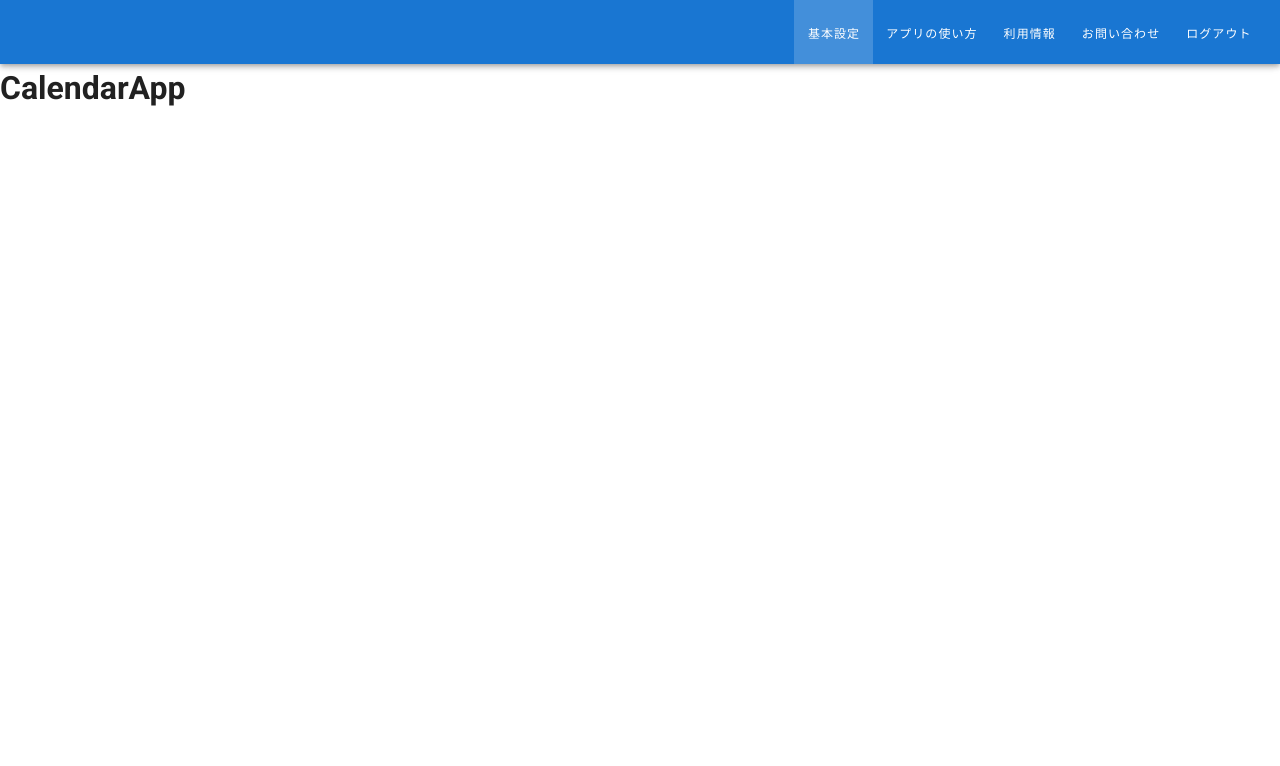
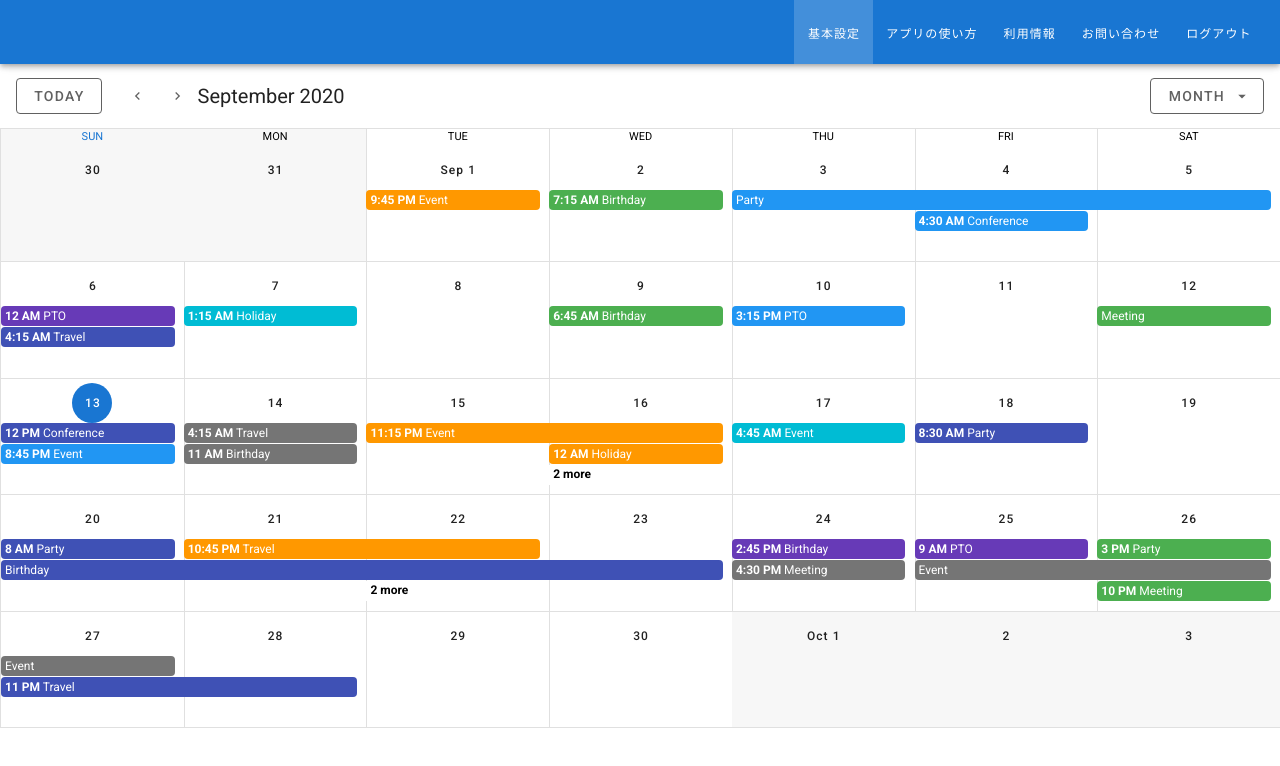
Before and after one commit to Ryota-Nakazono/CalendarApp, a Vue app: page / in a window 1280 px wide. Shown: the top 766 px of the page. Built offline with nearby package versions, Linux system fonts and the light colour scheme.

Commit message:
Create Calendar.vue

```diff
--- a/src/App.vue
+++ b/src/App.vue
@@ -30,21 +30,14 @@
     </v-navigation-drawer>
 
     <v-main>
-      <h1>CalendarApp</h1>
+      <router-view></router-view>
     </v-main>
   </v-app>
 </template>
 
 <script>
-// import HelloWorld from "./components/HelloWorld";
-
 export default {
   name: "App",
-
-  // components: {
-  //   HelloWorld
-  // },
-
   data: () => {
     return {
       drawer: false,
--- a/src/components/HelloWorld.vue
+++ /dev/null
@@ -1,141 +0,0 @@
-<template>
-  <v-container>
-    <v-row class="text-center">
-      <v-col cols="12">
-        <v-img
-          :src="require('../assets/logo.svg')"
-          class="my-3"
-          contain
-          height="200"
-        />
-      </v-col>
-
-      <v-col class="mb-4">
-        <h1 class="display-2 font-weight-bold mb-3">
-          Welcome to Vuetify
-        </h1>
-
-        <p class="subheading font-weight-regular">
-          For help and collaboration with other Vuetify developers,
-          <br />please join our online
-          <a href="https://community.vuetifyjs.com" target="_blank"
-            >Discord Community</a
-          >
-        </p>
-      </v-col>
-
-      <v-col class="mb-5" cols="12">
-        <h2 class="headline font-weight-bold mb-3">
-          What's next?
-        </h2>
-
-        <v-row justify="center">
-          <a
-            v-for="(next, i) in whatsNext"
-            :key="i"
-            :href="next.href"
-            class="subheading mx-3"
-            target="_blank"
-          >
-            {{ next.text }}
-          </a>
-        </v-row>
-      </v-col>
-
-      <v-col class="mb-5" cols="12">
-        <h2 class="headline font-weight-bold mb-3">
-          Important Links
-        </h2>
-
-        <v-row justify="center">
-          <a
-            v-for="(link, i) in importantLinks"
-            :key="i"
-            :href="link.href"
-            class="subheading mx-3"
-            target="_blank"
-          >
-            {{ link.text }}
-          </a>
-        </v-row>
-      </v-col>
-
-      <v-col class="mb-5" cols="12">
-        <h2 class="headline font-weight-bold mb-3">
-          Ecosystem
-        </h2>
-
-        <v-row justify="center">
-          <a
-            v-for="(eco, i) in ecosystem"
-            :key="i"
-            :href="eco.href"
-            class="subheading mx-3"
-            target="_blank"
-          >
-            {{ eco.text }}
-          </a>
-        </v-row>
-      </v-col>
-    </v-row>
-  </v-container>
-</template>
-
-<script>
-export default {
-  name: "HelloWorld",
-
-  data: () => ({
-    ecosystem: [
-      {
-        text: "vuetify-loader",
-        href: "https://github.com/vuetifyjs/vuetify-loader"
-      },
-      {
-        text: "github",
-        href: "https://github.com/vuetifyjs/vuetify"
-      },
-      {
-        text: "awesome-vuetify",
-        href: "https://github.com/vuetifyjs/awesome-vuetify"
-      }
-    ],
-    importantLinks: [
-      {
-        text: "Documentation",
-        href: "https://vuetifyjs.com"
-      },
-      {
-        text: "Chat",
-        href: "https://community.vuetifyjs.com"
-      },
-      {
-        text: "Made with Vuetify",
-        href: "https://madewithvuejs.com/vuetify"
-      },
-      {
-        text: "Twitter",
-        href: "https://twitter.com/vuetifyjs"
-      },
-      {
-        text: "Articles",
-        href: "https://medium.com/vuetify"
-      }
-    ],
-    whatsNext: [
-      {
-        text: "Explore components",
-        href: "https://vuetifyjs.com/components/api-explorer"
-      },
-      {
-        text: "Select a layout",
-        href: "https://vuetifyjs.com/getting-started/pre-made-layouts"
-      },
-      {
-        text: "Frequently Asked Questions",
-        href: "https://vuetifyjs.com/getting-started/frequently-asked-questions"
-      }
-    ]
-  })
-};
-</script>
--- a/src/router/index.js
+++ b/src/router/index.js
@@ -1,23 +1,14 @@
 import Vue from "vue";
 import VueRouter from "vue-router";
-import Home from "../views/Home.vue";
+import Calendar from "../views/Calendar.vue";
 
 Vue.use(VueRouter);
 
 const routes = [
   {
     path: "/",
-    name: "Home",
-    component: Home
-  },
-  {
-    path: "/about",
-    name: "About",
-    // route level code-splitting
-    // this generates a separate chunk (about.[hash].js) for this route
-    // which is lazy-loaded when the route is visited.
-    component: () =>
-      import(/* webpackChunkName: "about" */ "../views/About.vue")
+    name: "Calendar",
+    component: Calendar
   }
 ];
 
--- a/src/views/About.vue
+++ /dev/null
@@ -1,5 +0,0 @@
-<template>
-  <div class="about">
-    <h1>This is an about page</h1>
-  </div>
-</template>
--- /dev/null
+++ b/src/views/Calendar.vue
@@ -0,0 +1,193 @@
+<template>
+  <v-row class="fill-height">
+    <v-col>
+      <v-sheet height="64">
+        <v-toolbar flat color="white">
+          <v-btn outlined class="mr-4" color="grey darken-2" @click="setToday">
+            Today
+          </v-btn>
+          <v-btn fab text small color="grey darken-2" @click="prev">
+            <v-icon small>mdi-chevron-left</v-icon>
+          </v-btn>
+          <v-btn fab text small color="grey darken-2" @click="next">
+            <v-icon small>mdi-chevron-right</v-icon>
+          </v-btn>
+          <v-toolbar-title v-if="$refs.calendar">
+            {{ $refs.calendar.title }}
+          </v-toolbar-title>
+          <v-spacer></v-spacer>
+          <v-menu bottom right>
+            <template v-slot:activator="{ on, attrs }">
+              <v-btn outlined color="grey darken-2" v-bind="attrs" v-on="on">
+                <span>{{ typeToLabel[type] }}</span>
+                <v-icon right>mdi-menu-down</v-icon>
+              </v-btn>
+            </template>
+            <v-list>
+              <v-list-item @click="type = 'day'">
+                <v-list-item-title>Day</v-list-item-title>
+              </v-list-item>
+              <v-list-item @click="type = 'week'">
+                <v-list-item-title>Week</v-list-item-title>
+              </v-list-item>
+              <v-list-item @click="type = 'month'">
+                <v-list-item-title>Month</v-list-item-title>
+              </v-list-item>
+              <v-list-item @click="type = '4day'">
+                <v-list-item-title>4 days</v-list-item-title>
+              </v-list-item>
+            </v-list>
+          </v-menu>
+        </v-toolbar>
+      </v-sheet>
+      <v-sheet height="600">
+        <v-calendar
+          ref="calendar"
+          v-model="focus"
+          color="primary"
+          :events="events"
+          :event-color="getEventColor"
+          :type="type"
+          @click:event="showEvent"
+          @click:more="viewDay"
+          @click:date="viewDay"
+          @change="updateRange"
+        ></v-calendar>
+        <v-menu
+          v-model="selectedOpen"
+          :close-on-content-click="false"
+          :activator="selectedElement"
+          offset-x
+        >
+          <v-card color="grey lighten-4" min-width="350px" flat>
+            <v-toolbar :color="selectedEvent.color" dark>
+              <v-btn icon>
+                <v-icon>mdi-pencil</v-icon>
+              </v-btn>
+              <v-toolbar-title v-html="selectedEvent.name"></v-toolbar-title>
+              <v-spacer></v-spacer>
+              <v-btn icon>
+                <v-icon>mdi-heart</v-icon>
+              </v-btn>
+              <v-btn icon>
+                <v-icon>mdi-dots-vertical</v-icon>
+              </v-btn>
+            </v-toolbar>
+            <v-card-text>
+              <span v-html="selectedEvent.details"></span>
+            </v-card-text>
+            <v-card-actions>
+              <v-btn text color="secondary" @click="selectedOpen = false">
+                Cancel
+              </v-btn>
+            </v-card-actions>
+          </v-card>
+        </v-menu>
+      </v-sheet>
+    </v-col>
+  </v-row>
+</template>
+
+<script>
+export default {
+  data: () => ({
+    focus: "",
+    type: "month",
+    typeToLabel: {
+      month: "Month",
+      week: "Week",
+      day: "Day",
+      "4day": "4 Days"
+    },
+    selectedEvent: {},
+    selectedElement: null,
+    selectedOpen: false,
+    events: [],
+    colors: [
+      "blue",
+      "indigo",
+      "deep-purple",
+      "cyan",
+      "green",
+      "orange",
+      "grey darken-1"
+    ],
+    names: [
+      "Meeting",
+      "Holiday",
+      "PTO",
+      "Travel",
+      "Event",
+      "Birthday",
+      "Conference",
+      "Party"
+    ]
+  }),
+  mounted() {
+    this.$refs.calendar.checkChange();
+  },
+  methods: {
+    viewDay({ date }) {
+      this.focus = date;
+      this.type = "day";
+    },
+    getEventColor(event) {
+      return event.color;
+    },
+    setToday() {
+      this.focus = "";
+    },
+    prev() {
+      this.$refs.calendar.prev();
+    },
+    next() {
+      this.$refs.calendar.next();
+    },
+    showEvent({ nativeEvent, event }) {
+      const open = () => {
+        this.selectedEvent = event;
+        this.selectedElement = nativeEvent.target;
+        setTimeout(() => (this.selectedOpen = true), 10);
+      };
+
+      if (this.selectedOpen) {
+        this.selectedOpen = false;
+        setTimeout(open, 10);
+      } else {
+        open();
+      }
+
+      nativeEvent.stopPropagation();
+    },
+    updateRange({ start, end }) {
+      const events = [];
+
+      const min = new Date(`${start.date}T00:00:00`);
+      const max = new Date(`${end.date}T23:59:59`);
+      const days = (max.getTime() - min.getTime()) / 86400000;
+      const eventCount = this.rnd(days, days + 20);
+
+      for (let i = 0; i < eventCount; i++) {
+        const allDay = this.rnd(0, 3) === 0;
+        const firstTimestamp = this.rnd(min.getTime(), max.getTime());
+        const first = new Date(firstTimestamp - (firstTimestamp % 900000));
+        const secondTimestamp = this.rnd(2, allDay ? 288 : 8) * 900000;
+        const second = new Date(first.getTime() + secondTimestamp);
+
+        events.push({
+          name: this.names[this.rnd(0, this.names.length - 1)],
+          start: first,
+          end: second,
+          color: this.colors[this.rnd(0, this.colors.length - 1)],
+          timed: !allDay
+        });
+      }
+
+      this.events = events;
+    },
+    rnd(a, b) {
+      return Math.floor((b - a + 1) * Math.random()) + a;
+    }
+  }
+};
+</script>
--- a/src/views/Home.vue
+++ /dev/null
@@ -1,18 +0,0 @@
-<template>
-  <div class="home">
-    <img alt="Vue logo" src="../assets/logo.png" />
-    <HelloWorld msg="Welcome to Your Vue.js App" />
-  </div>
-</template>
-
-<script>
-// @ is an alias to /src
-import HelloWorld from "@/components/HelloWorld.vue";
-
-export default {
-  name: "Home",
-  components: {
-    HelloWorld
-  }
-};
-</script>
```
